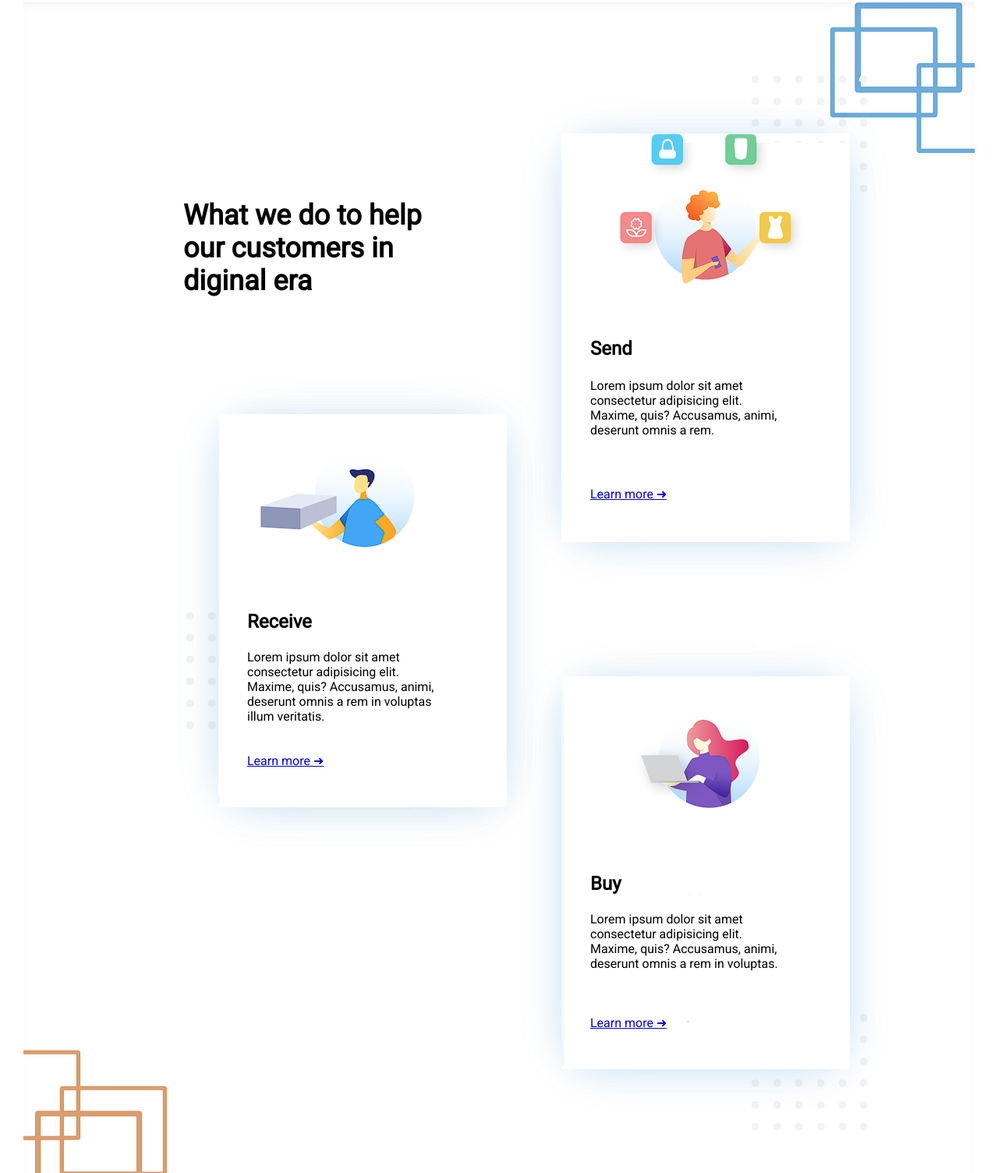
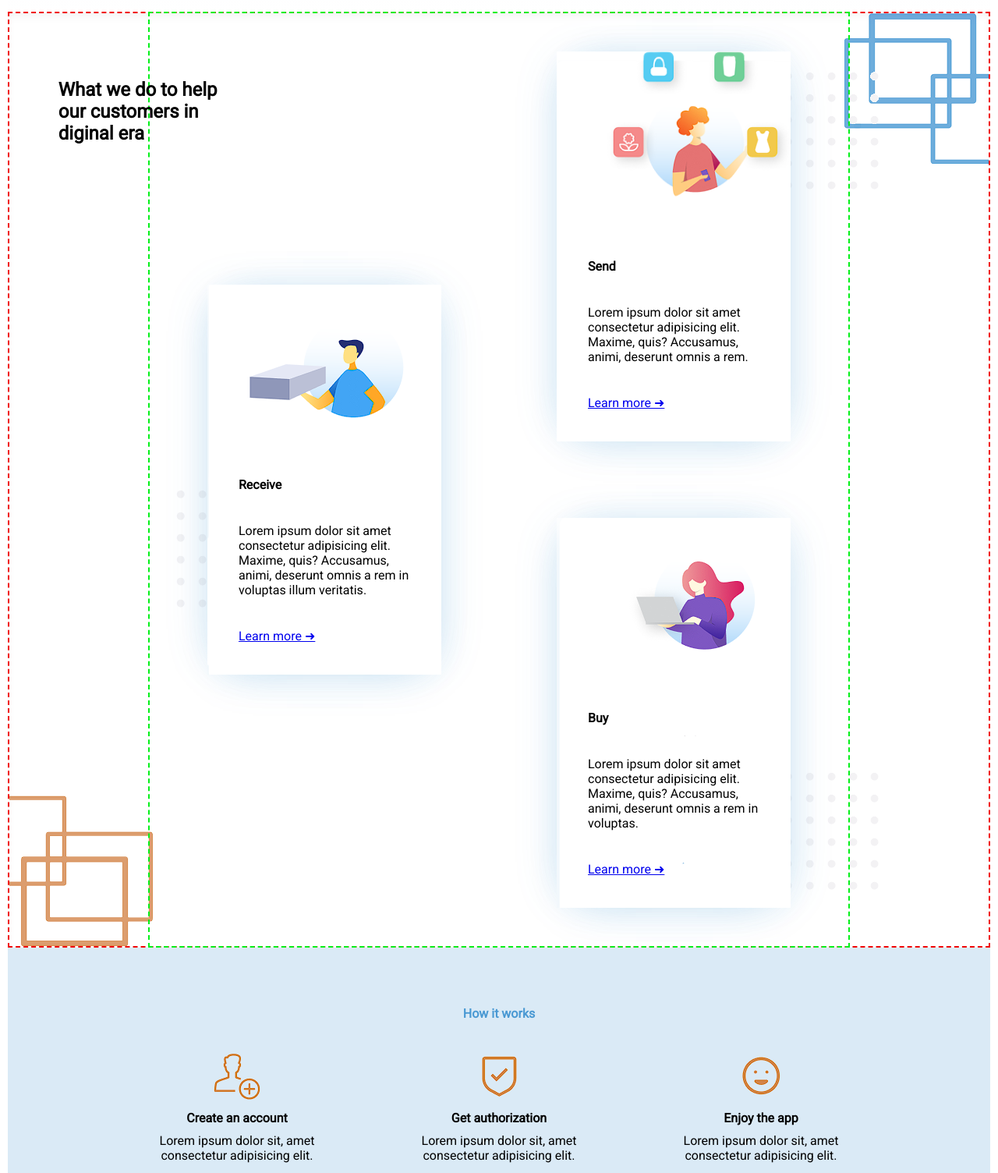
Before and after one commit to akoval29/Mockup, a website: page index.html in a window 1280 px wide. Shown: the part 795-2299 px from the top of the page at 78% size. Drawn offline with Linux system fonts and the light colour scheme; a web font is replaced by a local one.

Commit message:
wrapping cards stage 1/2

```diff
--- a/index.html
+++ b/index.html
@@ -11,10 +11,9 @@
       <button class="scrollToTopBtn">&#9650;</button>
       <section class="eCom" id="Home">
         <header class="eCom__header">
-          <h4>LOGO</h4>
+          <h1>LOGO</h1>
           <nav class="eCom__header__nav"></nav>
         </header>
-
         <article class="eCom__container">
           <div class="eCom__container__content">
             <div class="eCom__container__content__wrap">
@@ -56,18 +55,14 @@
       <!-- eCom -->
       <section class="whatWeDo">
         <div class="whatWeDo__wrap">
-          <h1>What we do to help our customers in diginal era</h1>
-          <div class="whatWeDo__wrap__form--send">
-            <img src="src/Screenshot_2.png" alt="whatWeDo_form_send" />
-            <h2>Send</h2>
-            <p>
-              Lorem ipsum dolor sit amet consectetur adipisicing elit. Maxime,
-              quis? Accusamus, animi, deserunt omnis a rem.
-            </p>
-            <a href="#">Learn more ➜</a>
-          </div>
-          <div class="whatWeDo__wrap__form--receive">
-            <img src="src/Screenshot_1.png" alt="whatWeDo_form_receive" />
+          <h3>
+            What we do to help <br />
+            our customers in <br />
+            diginal era
+          </h3>
+
+          <div class="whatWeDo__wrap__innerWrap-1">
+            <div class="whatWeDo__wrap__innerWrap-1__receiveForm">
               <h2>Receive</h2>
               <p>
                 Lorem ipsum dolor sit amet consectetur adipisicing elit. Maxime,
@@ -76,8 +71,21 @@
               </p>
               <a href="#">Learn more ➜</a>
             </div>
-          <div class="whatWeDo__wrap__form--buy">
-            <img src="src/Screenshot_3.png" alt="whatWeDo_form_buy" />
+          </div>
+
+          <div class="whatWeDo__wrap__innerWrap-2">
+            <div class="whatWeDo__wrap__innerWrap-2__sendForm">
+              <h2>Send</h2>
+              <p>
+                Lorem ipsum dolor sit amet consectetur adipisicing elit. Maxime,
+                quis? Accusamus, animi, deserunt omnis a rem.
+              </p>
+              <a href="#">Learn more ➜</a>
+            </div>
+          </div>
+
+          <div class="whatWeDo__wrap__innerWrap-3">
+            <div class="whatWeDo__wrap__innerWrap-3__buyForm">
               <h2>Buy</h2>
               <p>
                 Lorem ipsum dolor sit amet consectetur adipisicing elit. Maxime,
@@ -86,6 +94,8 @@
               <a href="#">Learn more ➜</a>
             </div>
           </div>
+        </div>
+
         <img
           class="whatWeDo__construct--brown"
           src="src/Screenshot_4.png"
@@ -114,7 +124,10 @@
       </section>
 
       <section class="howItWorks" id="About">
-        <h1>How it works</h1>
+        <div class="howItWorks__wrap">
+          <h2>How it works</h2>
+        </div>
+
         <section class="howItWorks__container">
           <div class="howItWorks__container__create">
             <img src="src/Screenshot_5.png" alt="howItWorks__create_img" />
@@ -135,8 +148,12 @@
       </section>
 
       <section class="whatTheySay">
-        <h1>What our client say</h1>
         <img src="src/Screenshot_12.png" alt="whatTheySay__dottedShit_img" />
+
+        <div class="whatTheySay__wrap">
+          <h3>What our client say</h3>
+        </div>
+
         <div class="whatTheySay__container-1">
           <div class="whatTheySay__container-1__wrap"></div>
           <img src="src/negra.png" alt="whatTheySay__negra_img" />
@@ -158,7 +175,7 @@
               totam fugit impedit! Dignissimos repellat excepturi delectus illum
               maiores commodi eligendi ut.
             </p>
-            <h1>Angel Paulina</h1>
+            <h3>Angel Paulina</h3>
           </div>
         </div>
       </section>
@@ -195,7 +212,7 @@
 
         <div class="enjoy__container-2">
           <div class="enjoy__container-2__wrap">
-            <h1>Download app to enjoy more!</h1>
+            <h3>Download app to enjoy more!</h3>
             <p>
               Lorem ipsum dolor, sit amet consectetur adipisicing elit. Culpa
               totam fugit impedit! Dignissimos repellat excepturi delectus illum
@@ -216,14 +233,14 @@
       </section>
       <footer class="footer" id="Contacts">
         <section class="footer__container-1">
-          <h2 class="footer__container-1__logo">LOGO</h2>
+          <h1 class="footer__container-1__logo">LOGO</h1>
           <div class="footer__container-1__quickLinks__container">
-            <h1>Quick Links</h1>
+            <h3>Quick Links</h3>
             <p>Sign Up</p>
             <p>About Us</p>
           </div>
           <div class="footer__container-1__others__container">
-            <h1>Others</h1>
+            <h3>Others</h3>
             <p>User FAQs</p>
             <p>Contact Us</p>
             <p>Legal</p>
@@ -231,16 +248,16 @@
             <p>Terms and Conditions</p>
           </div>
           <div class="footer__container-1__Products__container">
-            <h1>Products</h1>
+            <h3>Products</h3>
             <p>Send</p>
             <p>Receive</p>
             <p>Buy</p>
           </div>
           <div class="footer__container-1__input-container">
-            <h6>
+            <p>
               Subscribe to our newsletter and be the <br />
               first to know about our updates
-            </h6>
+            </p>
             <div class="email-container">
               <input
                 class="email-container__input"
@@ -256,7 +273,7 @@
           </div>
         </section>
         <section class="footer__container-2">
-          <h3>Copyright @ 2020. All right reserved.</h3>
+          <h4>Copyright @ 2020. All right reserved.</h4>
           <div class="footer__container-2__social-container">
             <img src="src/Screenshot_11.png" alt="footer____social_img" />
           </div>
--- a/js/script.js
+++ b/js/script.js
@@ -6,7 +6,7 @@ const navEl = document.querySelector(".eCom__header__nav");
 
 for (let i = 0; i < divs.length; i++) {
   const id = divs[i].getAttribute("id");
-  const a = document.createElement("a");
+  const a = document.createElement("h3");
   a.setAttribute("href", `#${id}`);
   a.textContent = `${id}`;
   navEl.appendChild(a);
--- a/styles/styles.scss
+++ b/styles/styles.scss
@@ -4,21 +4,37 @@
 @import url("https://fonts.googleapis.com/css2?family=Google+Sans&display=swap");
 @import url("https://fonts.googleapis.com/css2?family=Product+Sans&display=swap");
 
-$fz: 26px;
 $main-color: #4a99d3;
 $main-light: lighten($main-color, 35%);
+
+h1 {
+  font-size: 7vh;
+}
+h2 {
+  font-size: 6vh;
+}
+h3 {
+  font-size: 3vh;
+}
+h2 {
+  font-size: 2vh;
+}
+p {
+  font-size: 2vh;
+}
 
 body {
   display: flex;
   justify-content: center;
-  margin: 30px;
+  margin: 10px;
   font-family: "Roboto", sans-serif;
+  max-width: 100%;
 
   .main {
     display: grid;
-    max-width: 1440px;
-    grid-template-rows: 768px 1536px 476px 768px 640px 350px;
-    background-color: #fff;
+    max-width: 100%;
+    grid-template-rows: 100vh 150vh 40vh 100vh 60vh 30vh;
+    // background-color: #fff;
     grid-template-areas:
       "eCom"
       "whatWeDo"
@@ -32,7 +48,7 @@ body {
       position: fixed;
       bottom: 20px;
       right: 20px;
-      font-size: 35px;
+
       color: #333;
       border: none;
       padding: 10px;
@@ -61,7 +77,6 @@ body {
         font-weight: bold;
         h4 {
           color: $main-color;
-          font-size: 40px;
           font-weight: bold;
           font-family: "Product Sans", sans-serif;
         }
@@ -70,7 +85,7 @@ body {
           flex-direction: row;
           justify-content: space-between;
           width: 20%;
-          font-size: 20px;
+
           a {
             text-decoration: none;
             color: black;
@@ -94,11 +109,9 @@ body {
           &__wrap {
             margin-bottom: 30px;
             h1 {
-              font-size: 70px;
               margin-bottom: 20px;
             }
             p {
-              font-size: 20px;
               margin-bottom: 50px;
             }
             &__btn {
@@ -134,6 +147,7 @@ body {
     }
 
     .whatWeDo {
+      border: dashed 2px #f00505;
       grid-area: whatWeDo;
       display: flex;
       box-shadow: inset 0px 7px 30px -30px rgba(0, 0, 0, 0.75);
@@ -169,54 +183,96 @@ body {
         bottom: 5%;
         right: 10%;
       }
+
       &__wrap {
-        position: relative;
+        border: dashed 2px #05f019;
+        display: flex;
+        flex-direction: column;
+        flex-wrap: wrap;
         height: 1200px;
         width: 900px;
         z-index: 1;
-        h1 {
+        h3 {
           position: absolute;
-          font-size: 36px;
           width: 350px;
           height: 138px;
           top: 7%;
           left: 5%;
         }
-        &__form--send,
-        &__form--receive,
-        &__form--buy {
-          position: absolute;
-          box-shadow: -10px 0px 60px -20px rgba(74, 153, 211, 0.2),
-            10px 0px 60px -20px rgba(74, 153, 211, 0.2),
-            0px 10px 60px -20px rgba(74, 153, 211, 0.2);
-          h2 {
-            position: absolute;
-            top: 50%;
-            left: 10%;
-          }
-          p {
-            position: absolute;
-            top: 60%;
-            left: 10%;
-            max-width: 70%;
-          }
-          a {
-            position: absolute;
-            bottom: 10%;
-            left: 10%;
+
+        &__innerWrap-1 {
+          display: flex;
+          justify-content: center;
+          align-items: center;
+          flex-basis: 100%;
+          &__receiveForm {
+            display: flex;
+            flex-direction: column;
+            justify-content: flex-end;
+            width: 300px;
+            height: 500px;
+            background-size: cover;
+            box-shadow: -10px 0px 60px -20px rgba(74, 153, 211, 0.2),
+              10px 0px 60px -20px rgba(74, 153, 211, 0.2),
+              0px 10px 60px -20px rgba(74, 153, 211, 0.2);
+            background-image: url("../src/Screenshot_1.png");
+            > * {
+              margin: 0 40px 40px 40px;
+              > * {
+                margin-bottom: 30px;
+              }
+            }
           }
         }
-        &__form--send {
-          top: 0;
-          right: 0;
+
+        &__innerWrap-2 {
+          display: flex;
+          justify-content: center;
+          align-items: center;
+          flex-basis: 50%;
+          &__sendForm {
+            display: flex;
+            flex-direction: column;
+            justify-content: flex-end;
+            width: 300px;
+            height: 500px;
+            background-size: cover;
+            box-shadow: -10px 0px 60px -20px rgba(74, 153, 211, 0.2),
+              10px 0px 60px -20px rgba(74, 153, 211, 0.2),
+              0px 10px 60px -20px rgba(74, 153, 211, 0.2);
+            background-image: url("../src/Screenshot_2.png");
+            > * {
+              margin: 0 40px 40px 40px;
+              > * {
+                margin-bottom: 30px;
+              }
+            }
+          }
         }
-        &__form--receive {
-          top: 30%;
-          left: 10%;
-        }
-        &__form--buy {
-          bottom: 0;
-          right: 0;
+
+        &__innerWrap-3 {
+          display: flex;
+          justify-content: center;
+          align-items: center;
+          flex-basis: 50%;
+          &__buyForm {
+            display: flex;
+            flex-direction: column;
+            justify-content: flex-end;
+            width: 300px;
+            height: 500px;
+            background-size: cover;
+            box-shadow: -10px 0px 60px -20px rgba(74, 153, 211, 0.2),
+              10px 0px 60px -20px rgba(74, 153, 211, 0.2),
+              0px 10px 60px -20px rgba(74, 153, 211, 0.2);
+            background-image: url("../src/Screenshot_3.png");
+            > * {
+              margin: 0 40px 40px 40px;
+              > * {
+                margin-bottom: 30px;
+              }
+            }
+          }
         }
       }
     }
@@ -225,14 +281,15 @@ body {
       grid-area: howItWorks;
       background-color: $main-light;
       display: flex;
-      flex-wrap: wrap;
-      h1 {
+      flex-direction: column;
+      justify-content: center;
+      align-items: center;
+      &__wrap {
+        display: flex;
+        justify-content: center;
+        align-items: center;
+        height: 100px;
         color: $main-color;
-        font-size: 27px;
-        text-align: center;
-        width: 100%;
-        height: 50px;
-        line-height: 200px;
       }
       &__container {
         display: flex;
@@ -255,17 +312,21 @@ body {
       display: flex;
       position: relative;
       flex-wrap: wrap;
+      justify-content: space-around;
       > img {
         position: absolute;
         right: 0;
         top: 50%;
       }
-      > h1 {
-        font-size: 27px;
-        text-align: center;
+      &__wrap {
+        margin-top: 50px;
+        display: flex;
+        justify-content: center;
+        align-items: center;
+        max-height: 100px;
         width: 100%;
-        height: 50px;
-        line-height: 200px;
+        h3 {
+        }
       }
       &__container-1 {
         height: 519px;
@@ -320,6 +381,7 @@ body {
       display: flex;
       flex-wrap: wrap;
       position: relative;
+      justify-content: space-around;
       &__construct--blue {
         position: absolute;
         bottom: -6%;
@@ -374,9 +436,7 @@ body {
             margin-bottom: 20px;
             text-align: center;
           }
-          h1 {
-            font-size: 26px;
-          }
+
           &__btn-1 {
             max-width: 180px;
             max-height: 60px;
@@ -401,7 +461,7 @@ body {
 
     .footer {
       grid-area: footer;
-      font-size: $fz;
+
       color: #fff;
       background-color: $main-color;
       z-index: 1;
@@ -425,19 +485,17 @@ body {
           width: 15%;
           font-family: "Product Sans", sans-serif;
           text-align: center;
-          font-size: 40px;
+
           font-weight: bold;
         }
         > * {
           margin: 3% 2% 1% 3%;
           h1 {
-            font-size: 19px;
             margin-bottom: 20px;
             text-decoration: underline;
           }
           p,
           h6 {
-            font-size: 15px;
             margin-bottom: 10px;
           }
         }
@@ -448,7 +506,7 @@ body {
         button {
           background-color: #fff;
           color: $main-color;
-          font-size: 17px;
+
           font-weight: bold;
           width: 100px;
           height: 40px;
@@ -464,7 +522,7 @@ body {
         justify-content: space-around;
         align-items: center;
         border-top: 1px solid #fff;
-        font-size: 11px;
+
         img {
           &:hover {
             cursor: pointer;
```
Also changed, not shown: styles/styles.css, 2 other files. Lines whose indentation alone changed are shown as unchanged.
